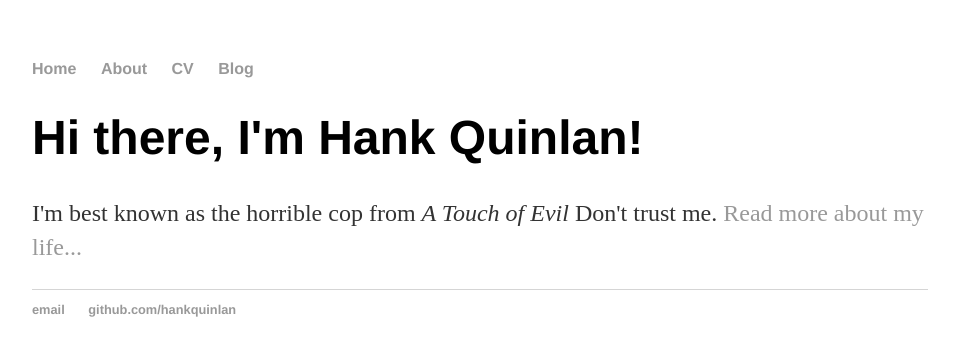
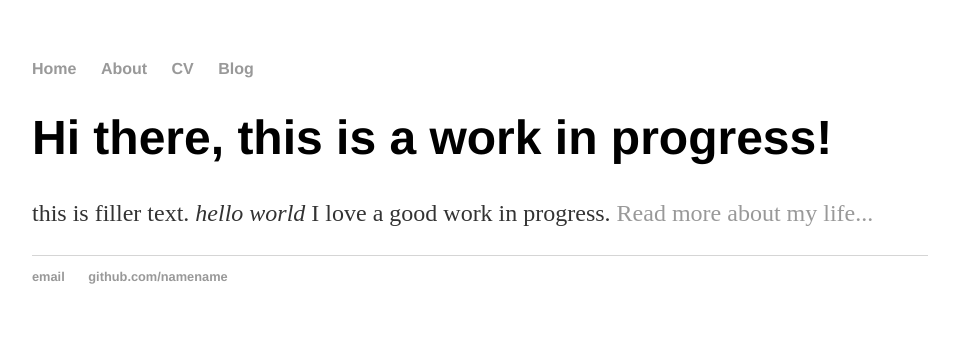
Before and after one commit to kylaasmith/kylaasmith.github.io, a plain HTML site: page index.html in a window 1280 px wide. Shown: the whole page, without its empty margins (160-1119 px from the left). Drawn offline with Linux system fonts and the light colour scheme.

Commit message:
Update index.html

```diff
--- a/index.html
+++ b/index.html
@@ -1,7 +1,7 @@
 <!DOCTYPE html>
 <html>
 	<head>
-		<title>Hank Quinlan, Horrible Cop</title>
+		<title>a work in progress website</title>
 		<!-- link to main stylesheet -->
 		<link rel="stylesheet" type="text/css" href="/css/main.css">
 	</head>
@@ -16,14 +16,14 @@
 		</nav>
 		<div class="container">
     		<div class="blurb">
-        		<h1>Hi there, I'm Hank Quinlan!</h1>
-				<p>I'm best known as the horrible cop from <em>A Touch of Evil</em> Don't trust me. <a href="/about">Read more about my life...</a></p>
+        		<h1>Hi there, this is a work in progress!</h1>
+				<p>this is filler text. <em>hello world</em> I love a good work in progress. <a href="/about">Read more about my life...</a></p>
     		</div><!-- /.blurb -->
 		</div><!-- /.container -->
 		<footer>
     		<ul>
-        		<li><a href="mailto:hankquinlanhub@gmail.com">email</a></li>
-        		<li><a href="https://github.com/hankquinlan">github.com/hankquinlan</a></li>
+        		<li><a href="mailto:email@email.email">email</a></li>
+        		<li><a href="https://github.com/namename">github.com/namename</a></li>
 			</ul>
 		</footer>
 	</body>
```
